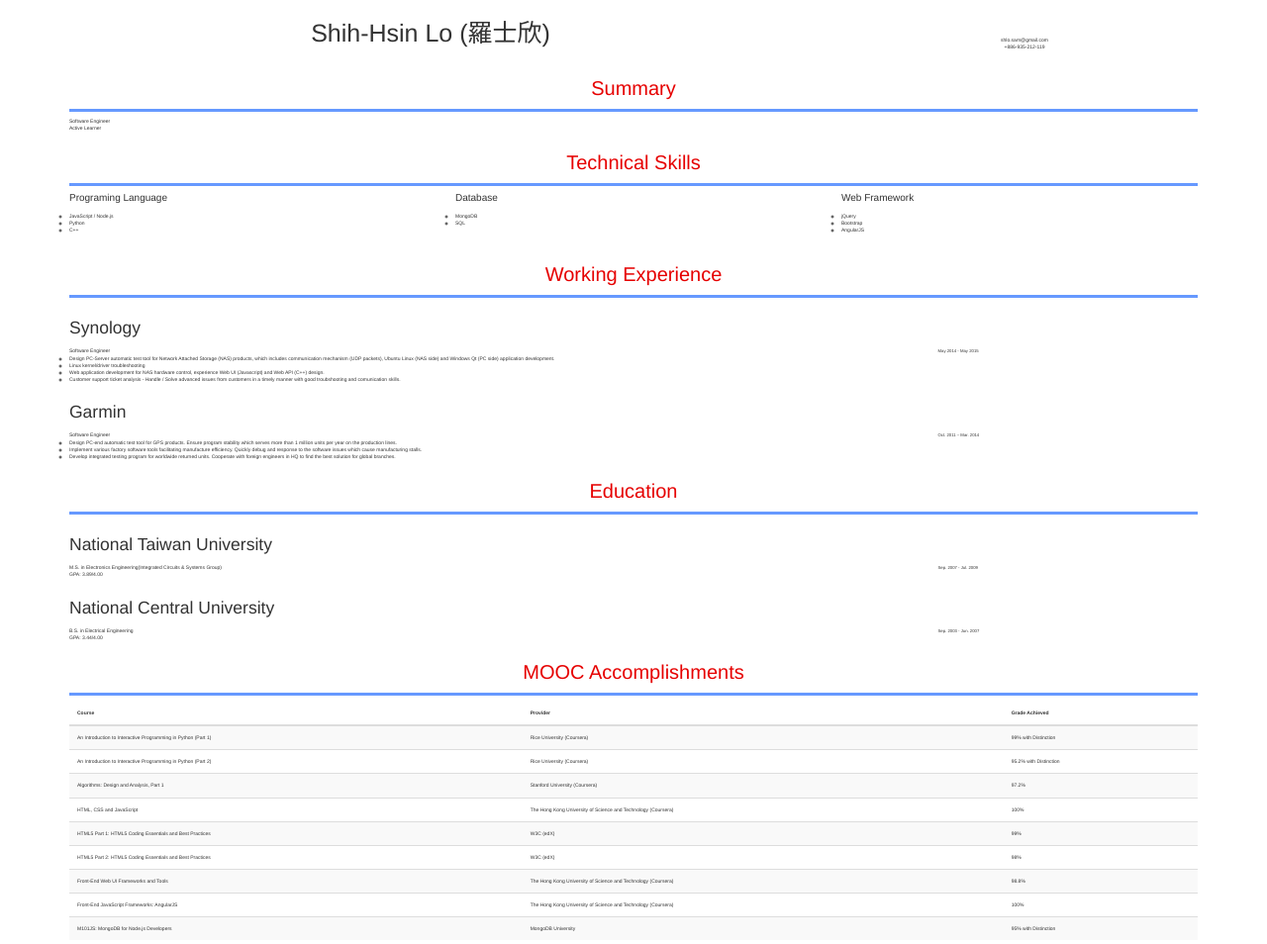
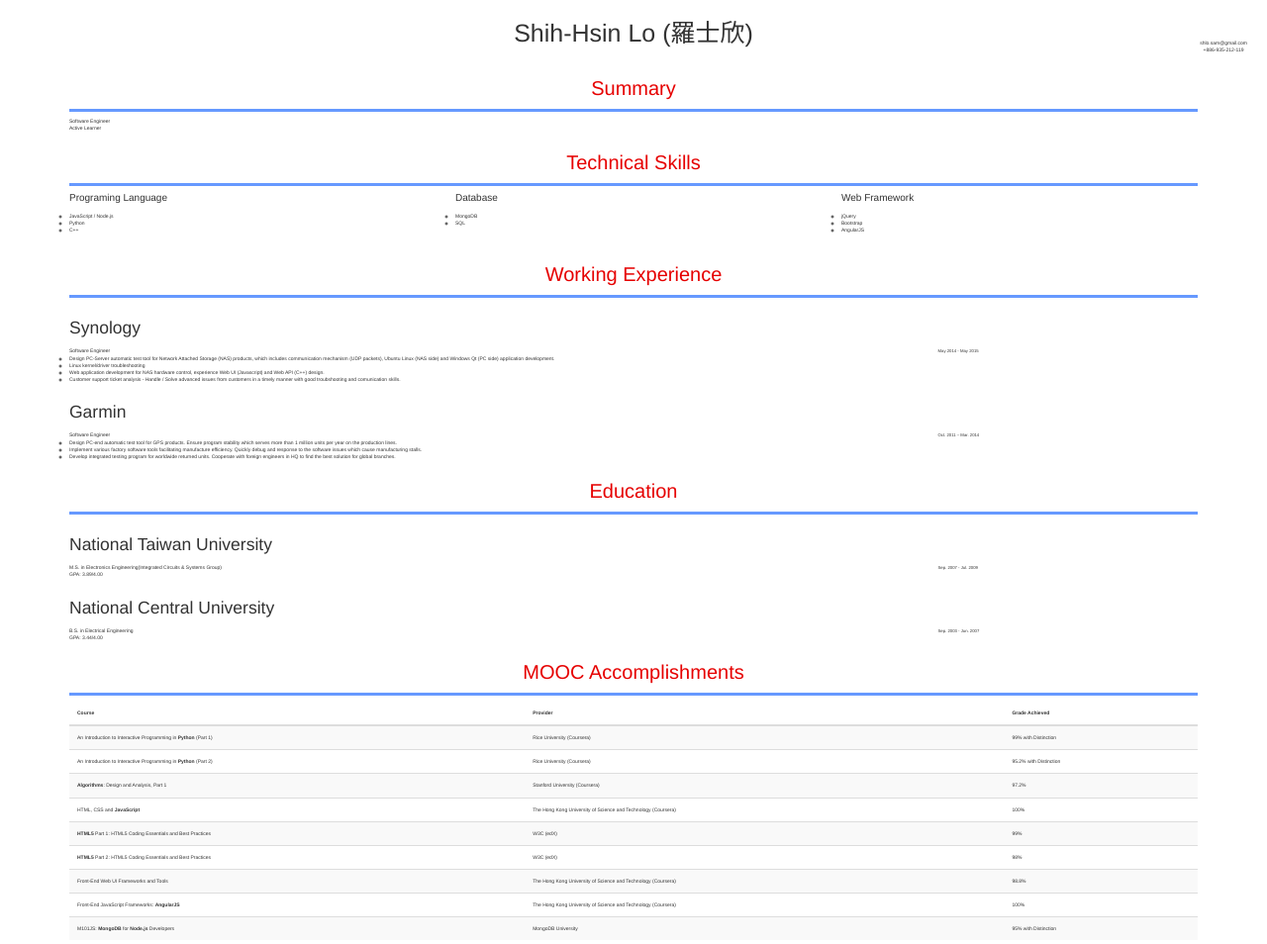
Before and after one commit to SHLo/resume, a website: page index.html in a window 1280 px wide. Shown: the top 954 px of the page at 99% size. Drawn offline with nearby package versions, Linux system fonts and the light colour scheme.

Commit message:
adjust top, emphasize keyword in MOOC

```diff
--- a/css/style.css
+++ b/css/style.css
@@ -30,7 +30,7 @@ ul {
 }
 
 main {
-    margin: 20px;
+    margin-bottom: 20px;
 }
 #work-exp article {
     text-align: left;
@@ -59,3 +59,14 @@ body {
 .no-page-break {
     page-break-inside:avoid;
 }
+strong {
+    font-weight: 800;
+}
+#top-header {
+    margin-bottom: 0;
+}
+#contact {
+    position: absolute;
+    right: 20px;
+    top: 40px;
+}
--- a/index.html
+++ b/index.html
@@ -12,17 +12,24 @@
     <link rel="stylesheet" href="./css/style.css">
 </head>
 <body>
-    <header class="container text-center" style="padding: 0; margin: 0; border: 0;">
-        <div class="row" style="display: flex; align-items: baseline;">
+    <header id="top-header" class="container text-center" >
+        <!-- <div class="row" style="display: flex; align-items: baseline;">
             <h1 class="col-xs-9" >Shih-Hsin Lo (羅士欣)</h1>
             <p class="col-xs-3" style="margin-bottom: 0; ">
                 shlo.sam@gmail.com
                 <br>
                 +886-935-212-119
             </p>
-        </div>
+        </div> -->
+        <h1>Shih-Hsin Lo (羅士欣)</h1>
+        <p id="contact" >
+            shlo.sam@gmail.com
+            <br>
+            +886-935-212-119
+        </p>
+
     </header>
-    <main class="container" style=" margin-top: 0; ">
+    <main class="container">
         <section id="summary">
             <h2 class="text-center">Summary</h2>
             <hr>
@@ -158,32 +165,32 @@
                 </thead>
                 <tbody>
                     <tr>
-                        <td>An Introduction to Interactive Programming in Python (Part 1)</td>
+                        <td>An Introduction to Interactive Programming in <strong>Python</strong> (Part 1)</td>
                         <td>Rice University (Coursera)</td>
                         <td>99% with Distinction</td>
                     </tr>
                     <tr>
-                        <td>An Introduction to Interactive Programming in Python (Part 2)</td>
+                        <td>An Introduction to Interactive Programming in <strong>Python</strong> (Part 2)</td>
                         <td>Rice University (Coursera)</td>
                         <td>95.2% with Distinction</td>
                     </tr>
                     <tr>
-                        <td>Algorithms: Design and Analysis, Part 1</td>
+                        <td><strong>Algorithms</strong>: Design and Analysis, Part 1</td>
                         <td>Stanford University (Coursera)</td>
                         <td>97.2%</td>
                     </tr>
                     <tr>
-                        <td>HTML, CSS and JavaScript</td>
+                        <td>HTML, CSS and <strong>JavaScript</strong></td>
                         <td>The Hong Kong University of Science and Technology (Coursera)</td>
                         <td>100%</td>
                     </tr>
                     <tr>
-                        <td>HTML5 Part 1: HTML5 Coding Essentials and Best Practices</td>
+                        <td><strong>HTML5</strong> Part 1: HTML5 Coding Essentials and Best Practices</td>
                         <td>W3C (edX)</td>
                         <td>99%</td>
                     </tr>
                     <tr>
-                        <td>HTML5 Part 2: HTML5 Coding Essentials and Best Practices</td>
+                        <td><strong>HTML5</strong> Part 2: HTML5 Coding Essentials and Best Practices</td>
                         <td>W3C (edX)</td>
                         <td>98%</td>
                     </tr>
@@ -193,12 +200,12 @@
                         <td>98.8%</td>
                     </tr>
                     <tr>
-                        <td>Front-End JavaScript Frameworks: AngularJS</td>
+                        <td>Front-End JavaScript Frameworks: <strong>AngularJS</strong></td>
                         <td>The Hong Kong University of Science and Technology (Coursera)</td>
                         <td>100%</td>
                     </tr>
                     <tr>
-                        <td>M101JS: MongoDB for Node.js Developers</td>
+                        <td>M101JS: <strong>MongoDB</strong> for <strong>Node.js</strong> Developers</td>
                         <td>MongoDB University</td>
                         <td>95% with Distinction</td>
                     </tr>
```
